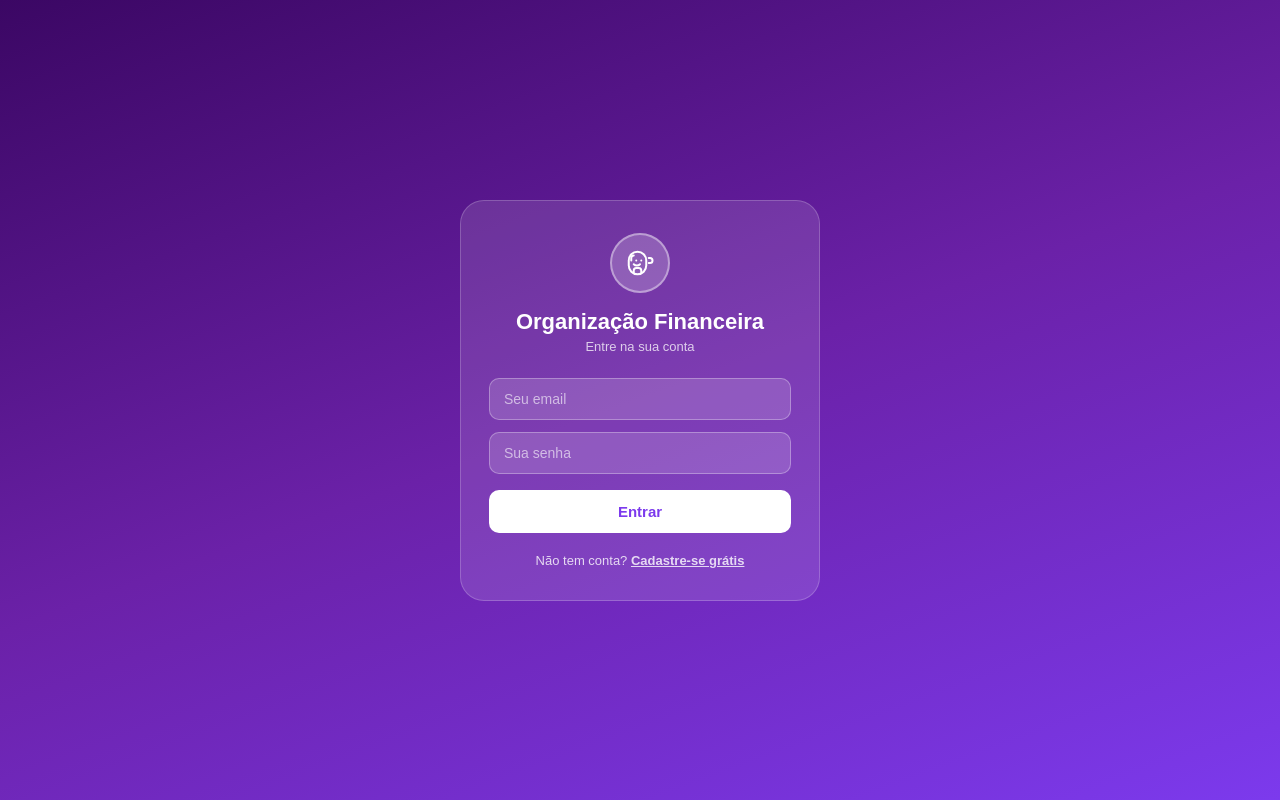
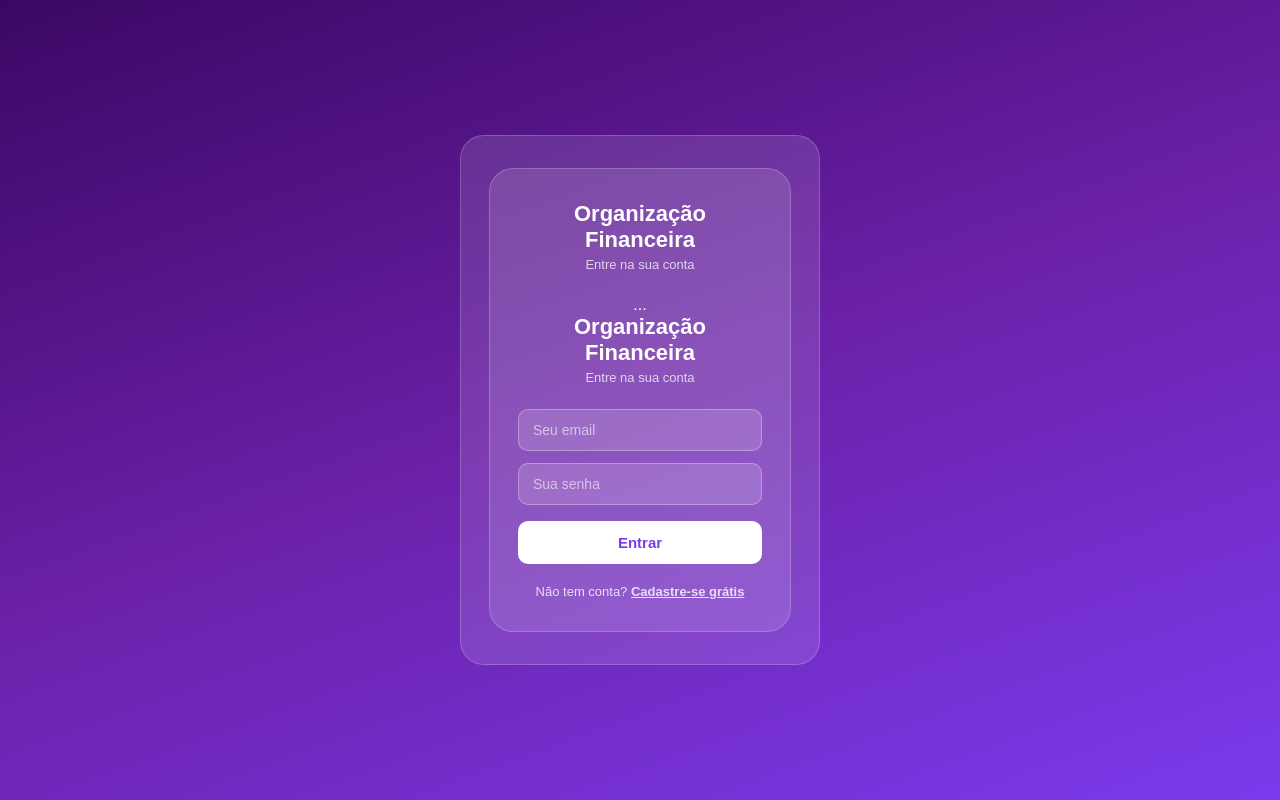
Before and after one commit to evavitoria/gestor-financeiro, a Flask app: page /login in a window 1280 px wide. Run offline with Flask 3, Linux system fonts and the light colour scheme; some libraries are stand-ins or nearby versions.

Commit message:
remove icone login

```diff
--- a/templates/login.html
+++ b/templates/login.html
@@ -22,16 +22,10 @@
 </head>
 <body>
   <div class="box">
-    <div class="icone">
-    <svg width="30" height="30" viewBox="0 0 24 24" fill="none" stroke="white" stroke-width="1.6" stroke-linecap="round" stroke-linejoin="round">
-        <path d="M19 8h1a2 2 0 0 1 0 4h-1"/>
-        <path d="M3 10a7 7 0 0 1 14 0v4a7 7 0 0 1-14 0v-4z"/>
-        <path d="M7 20v-2a2 2 0 0 1 2-2h2a2 2 0 0 1 2 2v2"/>
-        <path d="M9 10h.01M13 10h.01"/>
-        <path d="M7 13s1 1 2.5 1 2.5-1 2.5-1"/>
-        <path d="M5 10V8a2 2 0 0 1 2-2"/>
-    </svg>
-</div>
+    <div class="box">
+    <h2>Organização Financeira</h2>
+    <p class="subtitulo">Entre na sua conta</p>
+    ...
     <h2>Organização Financeira</h2>
     <p class="subtitulo">Entre na sua conta</p>
     {% with messages = get_flashed_messages() %}
```
